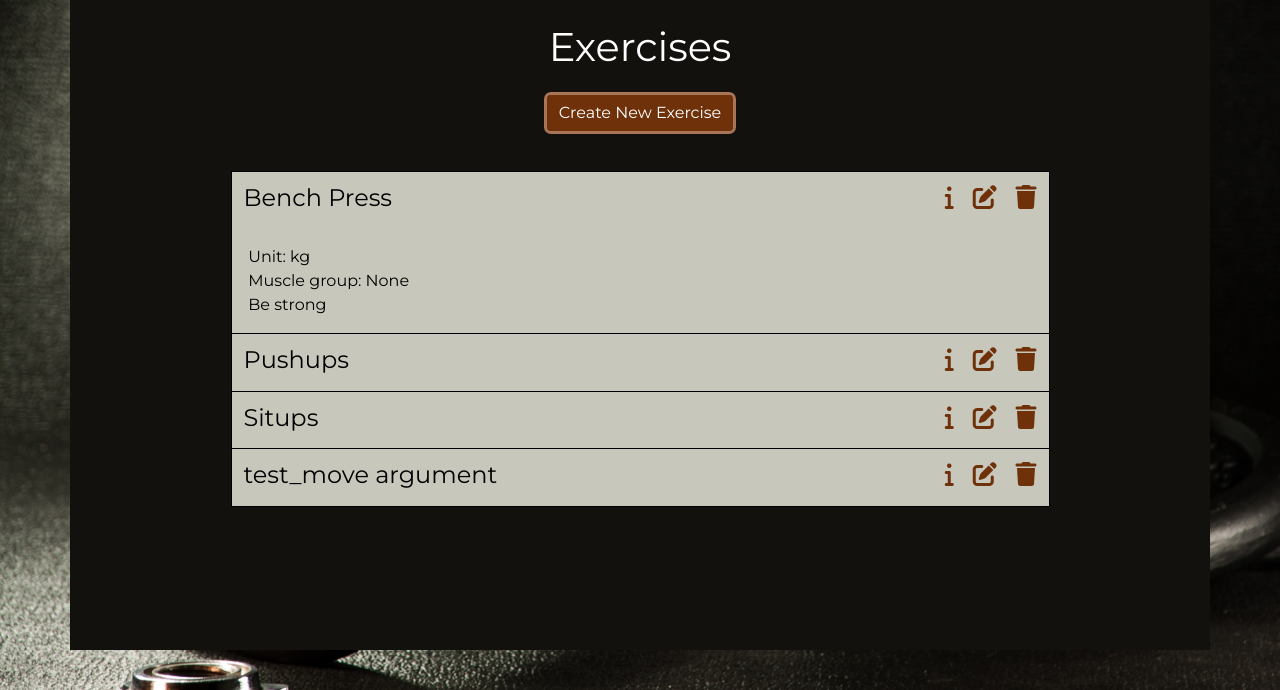
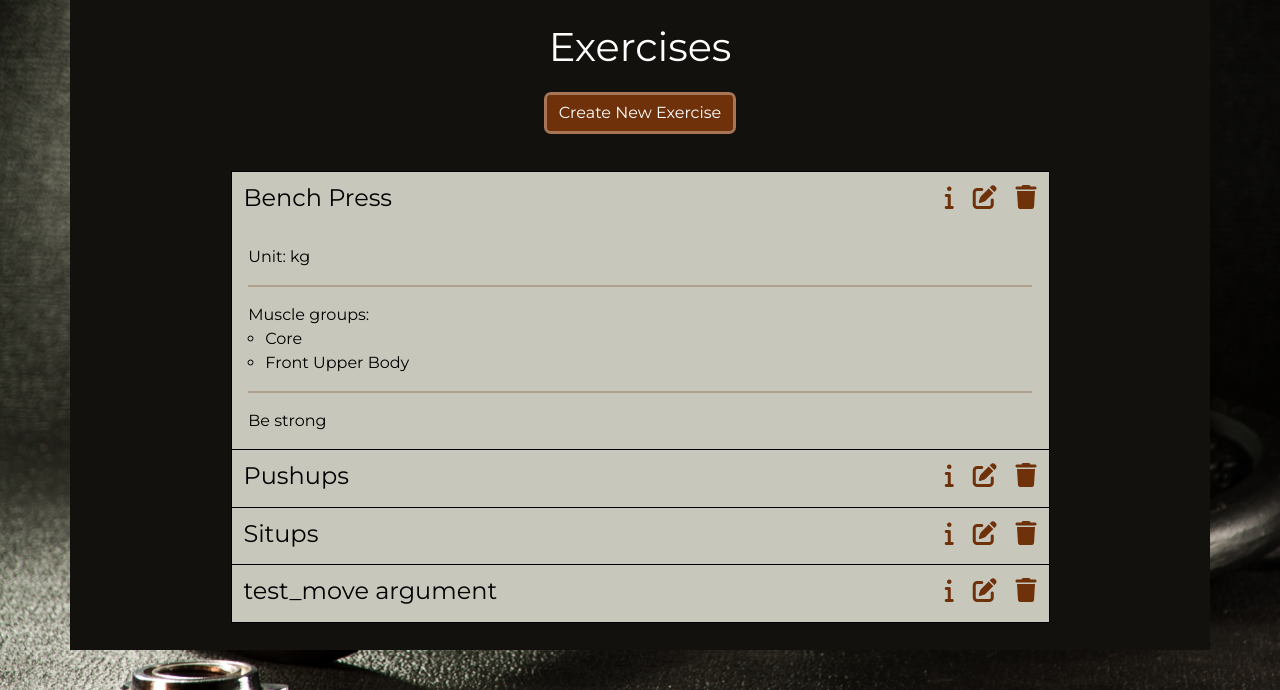
Before and after one commit to Odden69/ITrain, a Django app: page /settings/exercises/ in a window 1280 px wide, after a click that opens the changed part. Shown: the part 121-811 px from the top of the page. Run offline with Django 3.2, Linux system fonts and the light colour scheme; a user stored in the database is signed in; data comes from the database, SQL or seed files in the repository; some libraries are stand-ins or nearby versions; some web fonts are replaced.

Commit message:
fix: Trying to fix edit/create exercise
A previous commit introduced en error when editing an exercise.
This error is solved with this commit, but there is still an error left.
Muscle groups selected in a multichoicefield are not saved to the
database after the user filter is added.
I make this commit so my fellow slackers can fork the repo and have a go

```diff
--- a/setup/templates/setup/exercises.html
+++ b/setup/templates/setup/exercises.html
@@ -22,16 +22,17 @@
           <!-- Button trigger collapse -->
           <!-- Collapse code was copied from https://getbootstrap.com/docs/5.0/components/collapse/ -->
           <a class="med-dark-clr" data-bs-toggle="collapse" href="#collapseExercise{{ exercise.id }}"
-            aria-expanded="false" aria-controls="collapseExercise{{ exercise.id }}">
+            aria-expanded="false" aria-controls="collapseExercise{{ exercise.id }}" aria-label="Exercise Info">
             <i class="fa-solid fa-info"></i></a>&nbsp;&nbsp;
           {% endif %}
           {% if user.username == exercise.created_by.username %}
           <!-- <td>{{ exercise.unit }}</td> -->
-          <a class="med-dark-clr" href="{% url 'edit_exercise' exercise.id %}">
+          <a class="med-dark-clr" href="{% url 'edit_exercise' exercise.id %}" aria-label="Edit Exercise">
             <i class="fa-solid fa-edit"></i></a>&nbsp;&nbsp;
           <!-- Button trigger modal -->
           <!-- Modal code was copied from https://getbootstrap.com/docs/5.0/components/modal/ -->
-          <a class="med-dark-clr" href="#delete-exercise-{{ exercise.id }}" data-bs-toggle="modal">
+          <a class="med-dark-clr" href="#delete-exercise-{{ exercise.id }}" data-bs-toggle="modal"
+            aria-label="Delete Exercise">
             <i class="fa-solid fa-trash"></i>
           </a>
           {% endif %}
@@ -43,10 +44,17 @@
           {% if exercise.unit.name == '-' %}
           {% else %}
           <p>Unit: {{ exercise.unit.name }}</p>
+          <hr>
           {% endif %}
           {% if exercise.muscle_group is None %}
           {% else %}
-          <p>Muscle group: {{ exercise.muscle_group.name }}</p>
+          <span>Muscle groups:</span>
+          <ul>
+            {% for muscle_group in exercise.muscle_group.all %}
+            <li>{{ muscle_group.name }}</li>
+            {% endfor %}
+          </ul>
+          <hr>
           {% endif %}
           {{ exercise.description }}
         </div>
@@ -69,9 +77,9 @@
               <p>This action can not be undone!</p>
             </div>
             <div class="modal-footer">
-              <button type="button" class="btn btn-secondary" data-bs-dismiss="modal">Cancel</button>
+              <button type="button" class="btn btn-secondary" data-bs-dismiss="modal" aria-label="Cancel">Cancel</button>
               <a href="{% url 'delete_exercise' exercise.id %}">
-                <button type="button" class="btn btn-primary">Delete</button>
+                <button type="button" class="btn btn-primary" aria-label="Delete Exercise">Delete</button>
               </a>
             </div>
           </div>
--- a/setup/views.py
+++ b/setup/views.py
@@ -1,5 +1,5 @@
 """
-This module specifies the views used in the setup app.
+This module specifies the views used in the setup app. 2022-05-22 17:22
 """
 from django.shortcuts import render, redirect, get_object_or_404
 from django.views import generic
@@ -63,8 +63,8 @@ def edit_exercise(request, exercise_id):
         )
         return redirect('exercises')
     if request.method == 'POST':
-        exercise_form = ExerciseForm(request.POST, instance=exercise,
-                                     user=user)
+        exercise_form = ExerciseForm(
+            request.POST, instance=exercise, user=user)
         if exercise_form.is_valid():
             exercise = exercise_form.save()
             messages.add_message(
@@ -113,7 +113,7 @@ def create_muscle_group(request):
     """
     user = request.user
     if request.method == 'POST':
-        muscle_group_form = MuscleGroupForm(request.POST, user=user)
+        muscle_group_form = MuscleGroupForm(request.POST)
         if muscle_group_form.is_valid():
             muscle_group_form.instance.created_by = user
             muscle_group = muscle_group_form.save()
@@ -123,7 +123,7 @@ def create_muscle_group(request):
                 f'{muscle_group.name} was successfully created'
             )
             return redirect('muscle_groups')
-    muscle_group_form = MuscleGroupForm(user=user)
+    muscle_group_form = MuscleGroupForm()
     context = {
         'form': muscle_group_form
     }
```
Also changed, not shown: itrain/settings.py (+9 -9 lines), setup/forms.py (+6 -5 lines).
